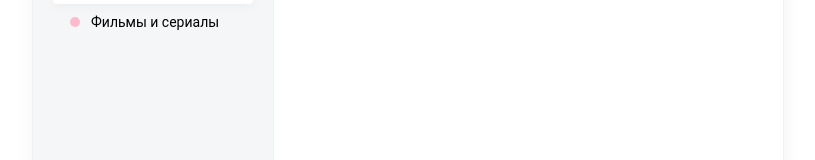
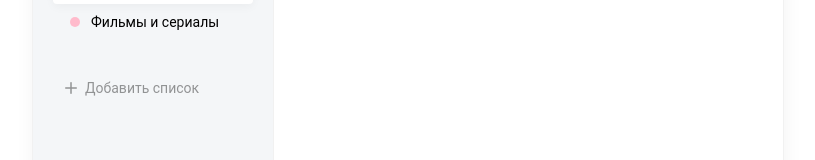
Before and after one commit to sanya-shch/react--notes-app, a React (Create React App) app: page / in a window 1280 px wide. Shown: the part 331-491 px from the top of the page, without its empty margins (232-1047 px from the left). Built offline with nearby package versions, Linux system fonts and the light colour scheme.

Commit message:
added AddList and Barge components

```diff
--- a/package.json
+++ b/package.json
@@ -6,6 +6,7 @@
     "@testing-library/jest-dom": "^4.2.4",
     "@testing-library/react": "^9.3.2",
     "@testing-library/user-event": "^7.1.2",
+    "classnames": "^2.2.6",
     "node-sass": "^4.13.1",
     "react": "^16.12.0",
     "react-dom": "^16.12.0",
--- a/src/App.js
+++ b/src/App.js
@@ -1,5 +1,7 @@
 import React from 'react';
 import List from './components/List';
+import AddList from './components/AddList';
+import DB from './assets/db.json';
 
 function App() {
   return (
@@ -42,7 +44,9 @@ function App() {
               name: 'Фильмы и сериалы'
             }
           ]}
+          isRemovable
         />
+        <AddList colors={DB.colors} />
       </div>
       <div className="todo__tasks"></div>
     </div>
--- /dev/null
+++ b/src/assets/db.json
@@ -0,0 +1,25 @@
+{
+  "lists": [
+    { "id": 1, "name": "Покупки", "colorId": 5 },
+    { "id": 2, "name": "Фронтенд", "colorId": 4 },
+    { "id": 2, "name": "Фильмы и сериалы", "colorId": 3 },
+    { "id": 3, "name": "Книги", "colorId": 2 },
+    { "id": 4, "name": "Личное", "colorId": 1 }
+  ],
+  "tasks": [
+    { "id": 1, "listId": 2, "text": "Изучить JavaScript" },
+    { "id": 2, "listId": 2, "text": "Изучить паттерны проектирования" },
+    { "id": 3, "listId": 2, "text": "ReactJS Hooks (useState, useReducer, useEffect и т.д.)" },
+    { "id": 4, "listId": 2, "text": "Redux (redux-observable, redux-saga)" }
+  ],
+  "colors": [
+    { "id": 1, "hex": "#C9D1D3", "name": "grey" },
+    { "id": 2, "hex": "#42B883", "name": "green" },
+    { "id": 3, "hex": "#64C4ED", "name": "blue" },
+    { "id": 4, "hex": "#FFBBCC", "name": "pink" },
+    { "id": 5, "hex": "#B6E6BD", "name": "lime" },
+    { "id": 6, "hex": "#C355F5", "name": "purple" },
+    { "id": 7, "hex": "#110133", "name": "black" },
+    { "id": 8, "hex": "#FF6464", "name": "red" }
+  ]
+}
--- /dev/null
+++ b/src/components/AddList/AddList.scss
@@ -0,0 +1,43 @@
+.add-list {
+  &__popup {
+    height: 150px;
+    width: 240px;
+    background: #ffffff;
+    box-shadow: 0px 6px 10px rgba(0, 0, 0, 0.05);
+    border-radius: 10px;
+    padding: 18px;
+    box-sizing: border-box;
+    position: relative;
+    top: -25px;
+    left: 10px;
+
+    .button {
+      width: 100%;
+      margin-top: 12px;
+    }
+
+    &-close-btn {
+      position: absolute;
+      right: -8px;
+      top: -8px;
+      cursor: pointer;
+    }
+
+    &-colors {
+      display: flex;
+      justify-content: space-between;
+      margin-top: 12px;
+
+      .badge {
+        width: 16px;
+        height: 16px;
+        cursor: pointer;
+        border: 2px solid transparent;
+
+        &.active {
+          border: 2px solid #525252;
+        }
+      }
+    }
+  }
+}
--- /dev/null
+++ b/src/components/AddList/index.js
@@ -0,0 +1,72 @@
+import React, { useState } from 'react';
+import List from '../List';
+import Badge from '../Badge';
+import closeSvg from '../../assets/img/close.svg';
+import './AddList.scss';
+
+const AddList = ({ colors }) => {
+  const [visiblePopup, setVisiblePopup] = useState(false);
+  const [seletedColor, selectColor] = useState(colors[0].id);
+
+  return (
+    <div className="add-list">
+      <List
+        onClick={() => setVisiblePopup(true)}
+        items={[
+          {
+            className: 'list__add-button',
+            icon: (
+              <svg
+                width="12"
+                height="12"
+                viewBox="0 0 16 16"
+                fill="none"
+                xmlns="http://www.w3.org/2000/svg"
+              >
+                <path
+                  d="M8 1V15"
+                  stroke="black"
+                  strokeWidth="2"
+                  strokeLinecap="round"
+                  strokeLinejoin="round"
+                />
+                <path
+                  d="M1 8H15"
+                  stroke="black"
+                  strokeWidth="2"
+                  strokeLinecap="round"
+                  strokeLinejoin="round"
+                />
+              </svg>
+            ),
+            name: 'Добавить список'
+          }
+        ]}
+      />
+      {visiblePopup && (
+        <div className="add-list__popup">
+          <img
+            onClick={() => setVisiblePopup(false)}
+            src={closeSvg}
+            alt="Close button"
+            className="add-list__popup-close-btn"
+          />
+          <input className="field" type="text" placeholder="Название списка" />
+          <div className="add-list__popup-colors">
+            {colors.map(color => (
+              <Badge
+                onClick={() => selectColor(color.id)}
+                key={color.id}
+                color={color.name}
+                className={seletedColor === color.id && 'active'}
+              />
+            ))}
+          </div>
+          <button className="button">Добавить</button>
+        </div>
+      )}
+    </div>
+  );
+};
+
+export default AddList;
--- /dev/null
+++ b/src/components/Badge/Badge.scss
@@ -0,0 +1,42 @@
+.badge {
+  display: inline-block;
+  width: 10px;
+  height: 10px;
+  border-radius: 30px;
+
+  &--grey {
+    background-color: #c9d1d3;
+  }
+
+  &--grey {
+    background-color: #c9d1d3;
+  }
+
+  &--lime {
+    background-color: #b6e6bd;
+  }
+
+  &--purple {
+    background-color: #c355f5;
+  }
+
+  &--black {
+    background-color: #08001a;
+  }
+
+  &--red {
+    background-color: #ff6464;
+  }
+
+  &--green {
+    background-color: #42b883;
+  }
+
+  &--blue {
+    background-color: #64c4ed;
+  }
+
+  &--pink {
+    background-color: #ffbbcc;
+  }
+}
--- /dev/null
+++ b/src/components/Badge/index.js
@@ -0,0 +1,12 @@
+import React from 'react';
+import classNames from 'classnames';
+import './Badge.scss';
+
+const Badge = ({ color, onClick, className }) => (
+  <i
+    onClick={onClick}
+    className={classNames('badge', { [`badge--${color}`]: color }, className)}
+  ></i>
+);
+
+export default Badge;
--- a/src/components/List/List.scss
+++ b/src/components/List/List.scss
@@ -1,5 +1,13 @@
 .list {
   margin-bottom: 30px;
+
+  &__add-button {
+    opacity: 0.4;
+
+    &:hover {
+      opacity: 1;
+    }
+  }
 
   li {
     display: flex;
@@ -9,8 +17,13 @@
 
     &.active {
       background: #ffffff;
-      box-shadow: 0px 3px 10px rgba(0, 0, 0, 0.04);
+      box-shadow: 0 3px 10px rgba(0, 0, 0, 0.04);
       border-radius: 4px;
+    }
+
+    .badge {
+      position: relative;
+      left: 5px;
     }
 
     i {
@@ -22,25 +35,5 @@
         }
       }
     }
-
-    .badge {
-      width: 10px;
-      height: 10px;
-      border-radius: 30px;
-      position: relative;
-      left: 5px;
-
-      &--green {
-        background-color: #42b883;
-      }
-
-      &--blue {
-        background-color: #64c4ed;
-      }
-
-      &--pink {
-        background-color: #ffbbcc;
-      }
-    }
   }
 }
--- a/src/components/List/index.js
+++ b/src/components/List/index.js
@@ -1,12 +1,14 @@
 import React from 'react';
+import classNames from 'classnames';
+import Badge from '../Badge';
 import './List.scss';
 
-const List = ({ items }) => {
+const List = ({ items, isRemovable, onClick }) => {
   return (
-    <ul className="list">
+    <ul className="list" onClick={onClick}>
       {
         items.map((item, index) => (
-          <li key={index} className={item.active ? 'active' : ''}>
+          <li key={index} className={classNames(item.className, { active: item.active })}>
             <i>
               {
                 item.icon
@@ -14,7 +16,7 @@ const List = ({ items }) => {
                     item.icon
                   )
                   : (
-                    <i className={`badge badge--${item.color}`}></i>
+                    <Badge color={item.color} />
                   )
               }
             </i>
--- a/src/index.scss
+++ b/src/index.scss
@@ -23,8 +23,38 @@
   &__sidebar {
     background-color: #f4f6f8;
     width: 200px;
-    height: 100%;
+    height: calc(100% - 120px);
     border-right: 1px solid #f1f1f1;
     padding: 60px 20px;
   }
 }
+
+.button {
+  background: #4dd599;
+  border-radius: 4px;
+  color: #fff;
+  border: 0;
+  padding: 10px 20px;
+  cursor: pointer;
+
+  &:hover {
+    background: darken(#4dd599, 6%);
+  }
+
+  &:active {
+    background: darken(#4dd599, 10%);
+  }
+}
+
+.field {
+  background: #ffffff;
+  border: 1px solid #efefef;
+  box-sizing: border-box;
+  border-radius: 4px;
+  padding: 8px 12px;
+  width: 100%;
+
+  &:focus {
+    border-color: #dbdbdb;
+  }
+}
```
Also changed, not shown: src/assets/img/close.svg (added), 1 other file (tests, documents, lock files or other folders).
